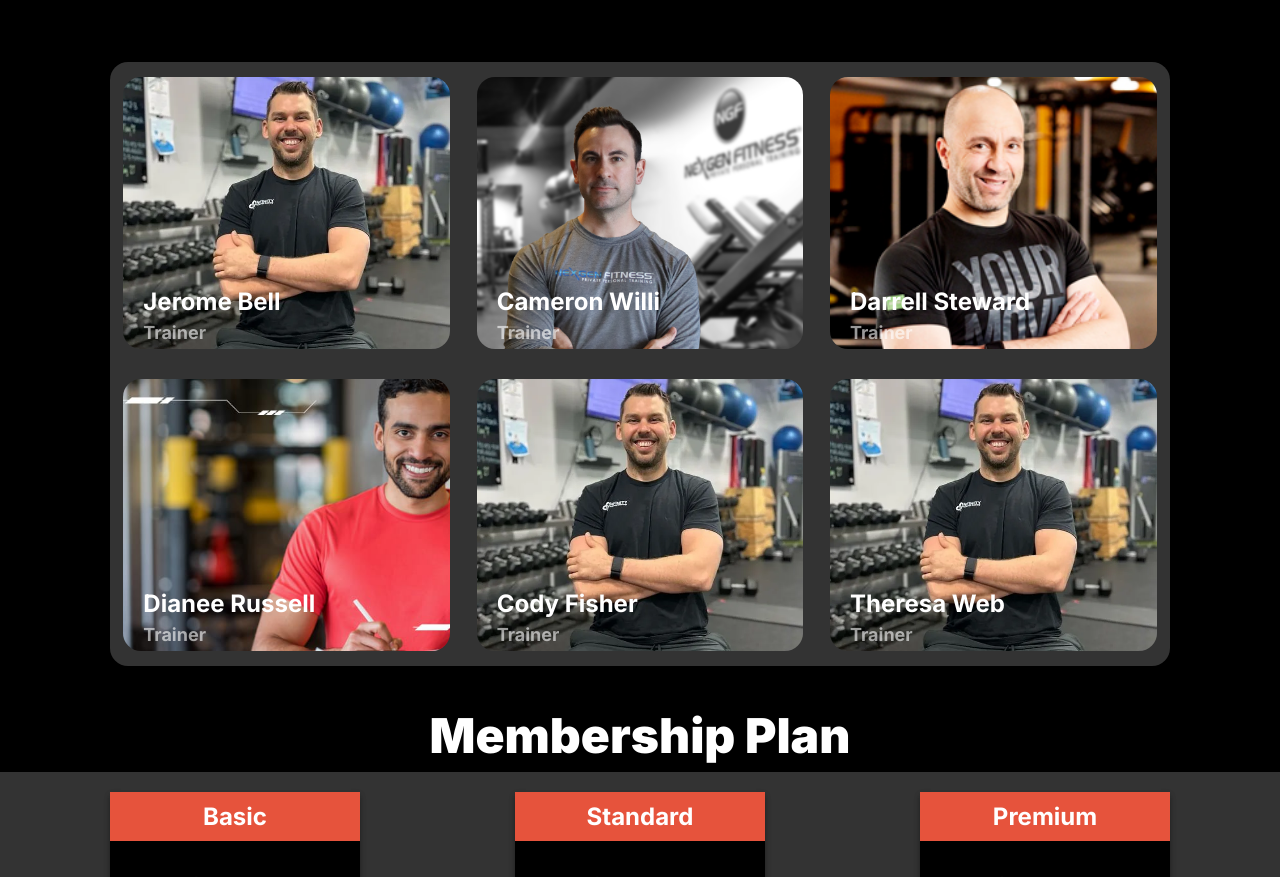
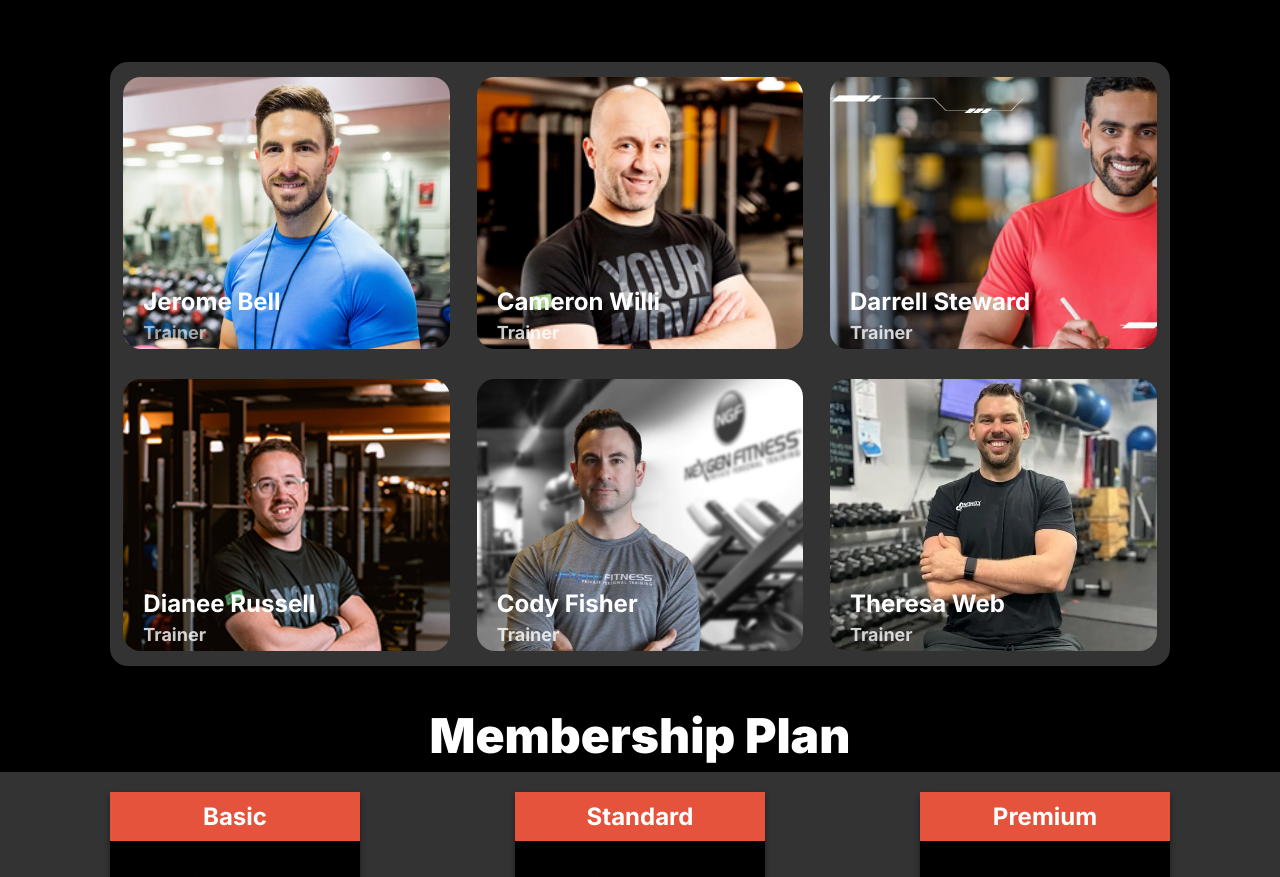
Before and after one commit to RaihanSoft/B10-Assignment-Two, a plain HTML site: page index.html in a window 1280 px wide. Shown: the part 2412-3289 px from the top of the page. Drawn offline with nearby package versions, Linux system fonts and the light colour scheme; a web font is replaced by a local one.

Commit message:
some changes

```diff
--- a/index.html
+++ b/index.html
@@ -282,33 +282,33 @@
 
                 <div class="members">
 
-                    <div class="m-one">
+                    <div class="m-one one1">
                         <h2>Jerome Bell <br> <span
                                 style="font-size: 18px; color: rgba(255, 255, 255, 0.6); ">Trainer</span></h2>
 
                     </div>
 
-                    <div class="m-one two">
+                    <div class="m-one two2">
                         <h2>Cameron Willi <br> <span
-                                style="font-size: 18px; color: rgba(255, 255, 255, 0.6); ">Trainer</span></h2>
+                                style="font-size: 18px; color: rgba(255, 255, 255, 0.8); ">Trainer</span></h2>
 
                     </div>
-                    <div class="m-one three">
+                    <div class="m-one three3">
                         <h2>Darrell Steward<br> <span
-                                style="font-size: 18px; color: rgba(255, 255, 255, 0.6); ">Trainer</span></h2>
+                                style="font-size: 18px; color: rgba(255, 255, 255, 0.8); ">Trainer</span></h2>
                     </div>
 
-                    <div class="m-one four">
+                    <div class="m-one four4">
                         <h2>Dianee Russell<br> <span
-                                style="font-size: 18px; color: rgba(255, 255, 255, 0.6); ">Trainer</span></h2>
+                                style="font-size: 18px; color: rgba(255, 255, 255, 0.8); ">Trainer</span></h2>
                     </div>
-                    <div class="m-one five">
+                    <div class="m-one five5">
                         <h2>Cody Fisher<br> <span
-                                style="font-size: 18px; color: rgba(255, 255, 255, 0.6); ">Trainer</span></h2>
+                                style="font-size: 18px; color: rgba(255, 255, 255, 0.8); ">Trainer</span></h2>
                     </div>
-                    <div class="m-one six">
+                    <div class="m-one six6">
                         <h2>Theresa Web<br> <span
-                                style="font-size: 18px; color: rgba(255, 255, 255, 0.6); ">Trainer</span></h2>
+                                style="font-size: 18px; color: rgba(255, 255, 255, 0.8); ">Trainer</span></h2>
                     </div>
 
 
--- a/style/style.css
+++ b/style/style.css
@@ -640,23 +640,23 @@ select {
     justify-self: center;
 }
 
-.two {
+.one1 {
     background-image: url(images/trainer2.png);
 }
 
-.three {
+.two2 {
     background-image: url(images/trainer3.png);
 }
 
-.four {
+.three3 {
     background-image: url(images/trainer4.png);
 }
 
-.two {
+.four4 {
     background-image: url(images/trainer5.png);
 }
 
-.two {
+.five5{
     background-image: url(images/trainer6.png);
 }
 
@@ -859,10 +859,6 @@ h2 span {
     margin-top: 60px;
     border-top: 0.5px solid white;
 
-
-
-
-
 }
 
 .last-footer-section p {
```
